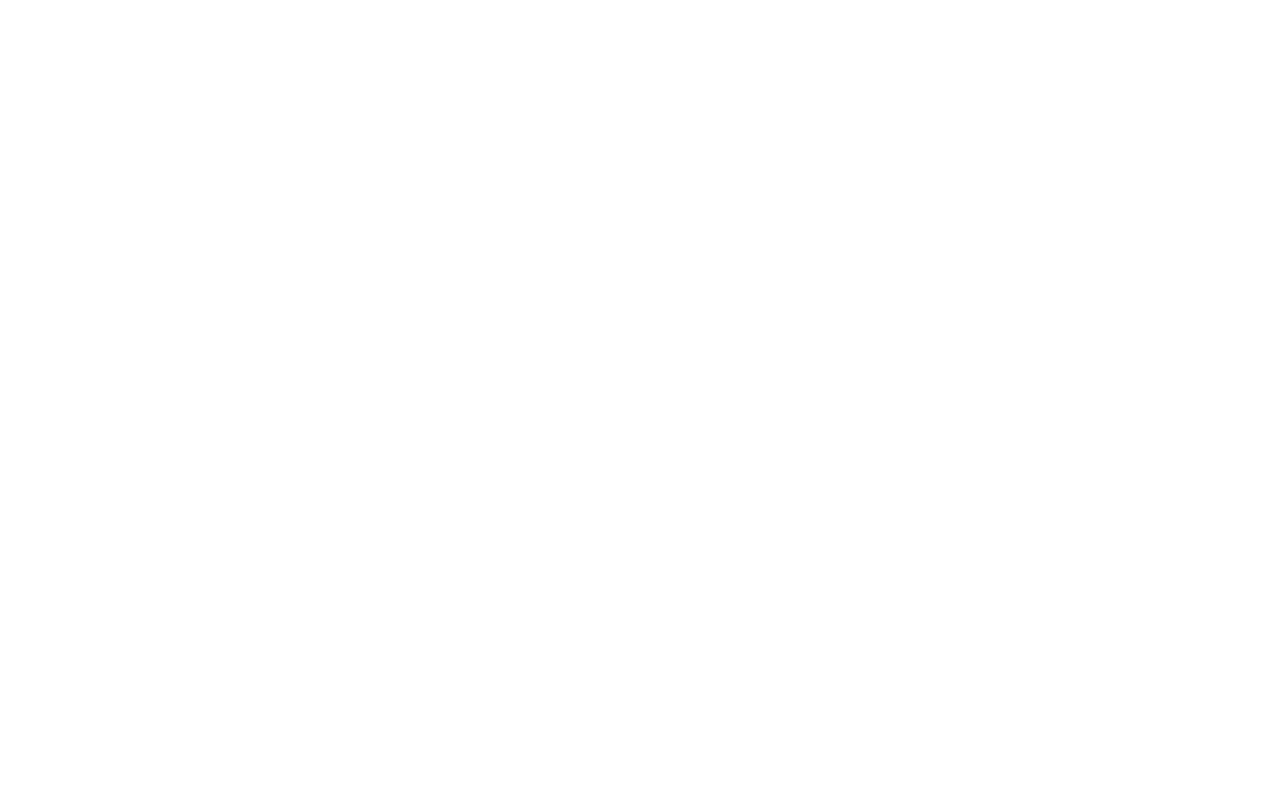
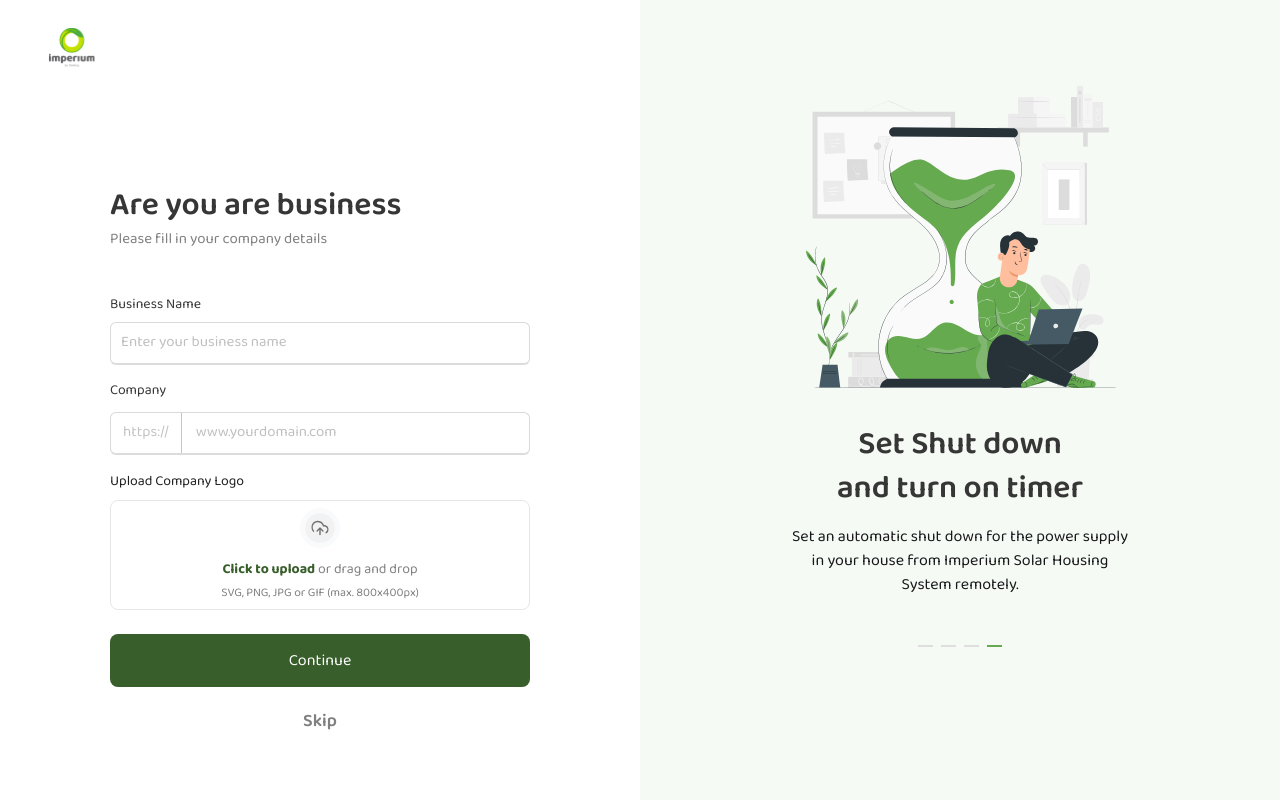
Before and after one commit to WYRE-ENERGIES/imperium-frontend, a React (Create React App) app: page /business in a window 1280 px wide. Before the commit this address had no page. Shown: the top 800 px of the page. Built offline with nearby package versions, Linux system fonts and the light colour scheme.

Commit message:
Business page Layout

```diff
--- a/src/App.js
+++ b/src/App.js
@@ -4,6 +4,7 @@
 import { Route, BrowserRouter as Router, Routes } from 'react-router-dom'
 
 import Battery from './pages/Customer/Battery/Battery'
+import Business from './pages/Customer/Auth/Business/Business'
 import Detail from './pages/Customer/Auth/Detail/Detail'
 import EnergyAnalytic from './pages/Customer/EnergyAnalytic/EnergyAnalytic'
 import ForgotPasswordPage from './pages/Customer/Auth/ForgotPassword/ForgotPassword'
@@ -25,6 +26,7 @@
             <Route path="signup" element={<SignUp />} />
             <Route path="verification" element={<Verification />} />
             <Route path="details" element={<Detail />} />
+            <Route path="business" element={<Business />} />
             <Route path="forgot-password" element={<ForgotPasswordPage />} />
             <Route path="overview">
               <Route index element={<Overview />} />
--- a/src/components/Auth/Forms/Business/BusinessForm.jsx
+++ b/src/components/Auth/Forms/Business/BusinessForm.jsx
@@ -1,14 +1,54 @@
-// import { InboxOutlined } from '@ant-design/icons'
-import { Button, Form, Input, Upload } from 'antd'
+import { Link } from 'react-router-dom'
+import { message, Form, Input, Upload } from 'antd'
 
-import uploadImg from '../../assets/images/Auth/Featured icon.svg'
+import uploadImg from '../../../../assets/Auth/Featured icon.svg'
 import { useNavigate } from 'react-router-dom'
+import FormHeader from '../Widgets/FormHeader'
+import FormButton from '../Widgets/FormButton'
+import classes from './BusinessForm.module.scss'
+import { useState } from 'react'
+import FormFileUpload from '../Widgets/FormFileUpload'
 
 const BusinessForm = () => {
   const nextPage = useNavigate()
+  const [fileUpload, setFileUpload] = useState(false)
+  const [fileUploadingProgress, setfileUploadingProgress] = useState(0)
+  const [fileName, setfileName] = useState('')
+  const [fileSize, setfileSize] = useState(0)
+  const { Dragger } = Upload
+  const fileUploadProps = {
+    name: 'file',
+    multiple: false,
+    progress: { showInfo: false },
+    showUploadList: false,
+    maxCount: 1,
+    action: 'https://www.mocky.io/v2/5cc8019d300000980a055e76',
+    onChange(info) {
+      const { status } = info.file
+      if (status == 'uploading') {
+        setFileUpload(true)
+        setfileName(info.file.name)
+        setfileSize(info.file.size)
+        setfileUploadingProgress(info.file.percent)
+      }
+      if (status === 'done') {
+        setFileUpload(true)
+        message.success(`${info.file.name}
+                               file uploaded successfully`)
+      } else if (status === 'error') {
+        setFileUpload(true)
+        message.error(`${info.file.name}
+                             file upload failed.`)
+      }
+    },
+    onDrop(e) {
+      console.log('Dropped files', e.dataTransfer.files)
+    },
+  }
+
   const handleOnCreateAccountBtn = () => {
     console.log(nextPage)
-    nextPage('/verification')
+    nextPage('/')
   }
   const onFinish = (values) => {
     console.log('Success:', values)
@@ -26,8 +66,13 @@
   }
 
   return (
-    <div className="BusinessForm">
-      <div className="">
+    <div className={classes.BusinessForm}>
+      <FormHeader
+        header={' Are you are business'}
+        tagline={'Please fill in your company details'}
+      />
+
+      <div className={classes.BusinessForm__form}>
         <Form
           name="basic"
           labelCol={{
@@ -50,10 +95,22 @@
             name="firstname"
             required
           >
-            <Input placeholder="Enter your business name" />
+            <Input
+              style={{ marginBottom: '-30px' }}
+              placeholder="Enter your business name"
+            />
           </Form.Item>
           <Form.Item
-            label={<p style={{ marginBottom: '-30px' }}>Company</p>}
+            label={
+              <p
+                style={{
+                  marginTop: '-10px',
+                  marginBottom: '-3px',
+                }}
+              >
+                Company
+              </p>
+            }
             name="lastname"
             required
           >
@@ -63,49 +120,84 @@
                   style={{
                     color: '#c4c4c4',
                     borderRight: '1px solid #C4C4C4',
-                    paddingRight: '20px',
+                    padding: '8px 12px',
+                    marginRight: '10px',
                   }}
                 >
                   {'https://'}
                 </span>
               }
-              placeholder="Enter your last name"
+              placeholder="www.yourdomain.com"
+              style={{
+                padding: '0',
+                paddingRight: '10px',
+              }}
             />
           </Form.Item>
-          <Form.Item label="Upload Compnay Logo">
+          <Form.Item
+            required
+            label="Upload Company Logo"
+            style={{ marginTop: '-10px' }}
+            className={classes.BusinessForm__FileUpload}
+          >
             <Form.Item
               name="dragger"
               valuePropName="fileList"
               getValueFromEvent={normFile}
               noStyle
             >
-              <Upload.Dragger name="files" action="/upload.do">
-                <p className="ant-upload-drag-icon">
-                  <img src={uploadImg} alt="" srcSet="" />
+              <Dragger
+                {...fileUploadProps}
+                name="files"
+                action=""
+                style={{ border: '1px solid #E6E6E6', background: 'white' }}
+              >
+                <div>
+                  {fileUpload ? (
+                    <FormFileUpload
+                      fileName={fileName}
+                      fileSize={Math.round(fileSize / 1000)}
+                      fileUploadingProgress={Math.round(fileUploadingProgress)}
+                    />
+                  ) : (
+                    <div className={classes.BusinessForm__Text}>
+                      {' '}
+                      <p style={{ marginTop: '-9px', marginBottom: '2px' }}>
+                        <img
+                          src={uploadImg}
+                          alt=""
+                          srcSet=""
+                          style={{ width: '40px' }}
+                        />
                       </p>
                       <p
-                  className="ant-upload-text"
-                  style={{ color: '#808080', fontSize: '14px' }}
+                        style={{
+                          color: '#808080',
+                          fontSize: '14px',
+                          margin: '10px 0 5px 0',
+                        }}
                       >
-                  <strong style={{ color: '#385E2B' }}>Click to upload</strong>{' '}
+                        <strong style={{ color: '#385E2B' }}>
+                          Click to upload
+                        </strong>{' '}
                         or drag and drop
                       </p>
-                <p
-                  className="ant-upload-hint"
-                  style={{ color: '#808080', fontSize: '12px' }}
-                >
+                      <p style={{ color: '#808080', fontSize: '12px' }}>
                         SVG, PNG, JPG or GIF (max. 800x400px)
                       </p>
-              </Upload.Dragger>
+                    </div>
+                  )}
+                </div>
+              </Dragger>
             </Form.Item>
           </Form.Item>
-
           <Form.Item>
-            <Button type="transparent" htmlType="submit">
-              Continue
-            </Button>
+            <FormButton type={'submit'} action={'Continue'} />
           </Form.Item>
         </Form>
+      </div>
+      <div className={classes.BusinessForm__Skip}>
+        <Link>Skip</Link>
       </div>
     </div>
   )
--- /dev/null
+++ b/src/components/Auth/Forms/Business/BusinessForm.module.scss
@@ -0,0 +1,34 @@
+@import '../variables.module';
+.BusinessForm {
+  margin-top: 23.5%;
+  width: 420px;
+
+  &__form {
+    margin-top: 30px;
+    p {
+      color: #363636;
+      font-size: 14px;
+      margin-bottom: -10px;
+      margin-top: -1px;
+    }
+  }
+  &__Skip {
+    font-size: 18px;
+    text-align: center;
+    a {
+      color: #808080;
+      font-weight: 600;
+    }
+  }
+
+  &__FileUpload {
+    span:hover {
+      border: 1px solid #99c78a;
+      background: #f9fcf8;
+      border-radius: 8px;
+      p {
+        color: $dark-green !important;
+      }
+    }
+  }
+}
--- /dev/null
+++ b/src/components/Auth/Forms/Widgets/FormFileUpload.jsx
@@ -0,0 +1,42 @@
+import { Row, Progress, Col, Typography } from 'antd'
+import React from 'react'
+import { FaTrashAlt } from 'react-icons/fa'
+import fileUploadIcon from '../../../../assets/Auth/fileUpload.svg'
+import classes from './Widget.module.scss'
+
+const FormFileUpload = ({ fileName, fileSize, fileUploadingProgress }) => {
+  const { Text } = Typography
+  return (
+    <div className={classes.FormFileUpload}>
+      <div className={classes.FormFileUpload__fileUploadStatus}>
+        <div>
+          <div className={classes.FormFileUpload__fileUploadIcon}>
+            <img src={fileUploadIcon} alt="" srcSet="" />
+          </div>
+        </div>
+        <div className={classes.FormFileUpload__Info}>
+          <div className={classes.FormFileUpload__Text}>
+            <Text
+              ellipsis={{ rows: 1 }}
+              className={classes.FormFileUpload__FileName}
+            >
+              {fileName}
+            </Text>
+            <p className={classes.FormFileUpload__FileSize}>{fileSize} kb</p>
+            <div className={classes.FormFileUpload__FileUploadProgress}>
+              <Progress percent={fileUploadingProgress} strokeColor="#385E2B" />
+            </div>
+          </div>
+        </div>
+      </div>
+      <div className={classes.FormFileUpload__fileUploadDeleteIcon}>
+        <div>
+          {' '}
+          <FaTrashAlt color="#808080" />
+        </div>
+      </div>
+    </div>
+  )
+}
+
+export default FormFileUpload
--- a/src/components/Auth/Forms/global.module.scss
+++ b/src/components/Auth/Forms/global.module.scss
@@ -2,3 +2,6 @@
 @import '../../../components/Auth/Forms/AuthForm/AuthForm.modules.scss';
 @import '../../../components/Auth/Forms/AuthForm/SignUp/SignUpForm.module.scss';
 @import '../../../components/Auth/Forms/Verification/VerificationForm.module.scss';
+@import '../../../components//Auth/Forms/Business/BusinessForm.module.scss';
+@import '../../../components/Auth/Forms/Details/DetailsForm.module.scss';
+@import '../../../components/Auth/Forms/Widgets/Widget.module.scss';
--- a/src/components/Auth/Layout/LeftLayout/LeftLayout.module.scss
+++ b/src/components/Auth/Layout/LeftLayout/LeftLayout.module.scss
@@ -1,11 +1,11 @@
-.Layout{
-    background: white;
-    height: 960px;
-    padding: 28px 48px;
+.Layout {
+  background: white;
+  height: 960px;
+  padding: 28px 48px;
 
-    &__image{
-        img{
-            height: 40px;
-        }
+  &__image {
+    img {
+      height: 40px;
     }
+  }
 }
--- /dev/null
+++ b/src/pages/Customer/Auth/Business/Business.jsx
@@ -0,0 +1,39 @@
+import { Row } from 'antd'
+import React from 'react'
+import FormDescription from '../../../../components/Auth/Forms/Widgets/FormDescription'
+
+import LeftLayout from '../../../../components/Auth/Layout/LeftLayout/LeftLayout'
+import RightLayout from '../../../../components/Auth/Layout/RightLayout/RightLayout'
+import classes from './Business.module.scss'
+import imageDesc from '../../../../../src/assets/Auth/Work time-pana 1.svg'
+import BusinessForm from '../../../../components/Auth/Forms/Business/BusinessForm'
+import PageIndicator from '../../../../components/Auth/Forms/Widgets/FormPageIndicator'
+
+const Business = () => {
+  const formDescription = {
+    image: imageDesc,
+    header: 'Set Shut down and turn on timer',
+    tagline:
+      'Set an automatic shut down for the power supply in your house from Imperium Solar Housing System remotely.',
+    ImgHeight: '3px',
+  }
+  return (
+    <div>
+      <Row>
+        <LeftLayout>
+          <BusinessForm />
+        </LeftLayout>
+        <RightLayout>
+          <div className={classes.Business}>
+            <FormDescription content={formDescription} />
+          </div>
+          <div className={classes.Business__Indicator}>
+            <PageIndicator pageNum={3} />
+          </div>
+        </RightLayout>
+      </Row>
+    </div>
+  )
+}
+
+export default Business
--- /dev/null
+++ b/src/pages/Customer/Auth/Business/Business.module.scss
@@ -0,0 +1,23 @@
+.Business {
+  width: 400px;
+  img {
+    width: 365px;
+    margin-top: -15%;
+  }
+
+  h1 {
+    margin-top: -30px;
+    padding: 0 70px;
+    line-height: 44px;
+  }
+
+  p {
+    padding: 0 25px;
+    line-height: 24px;
+    margin-top: -2px;
+  }
+
+  &__Indicator {
+    margin-top: -2.5rem;
+  }
+}
```
Also changed, not shown: src/components/Auth/Forms/Widgets/Widget.module.scss (+31 -0 lines), src/assets/Auth/fileUpload.svg (added), src/components/Auth/Forms/AuthForm/AuthForm.modules.scss (line endings or trailing spaces), src/components/Auth/Layout/RightLayout/RightLayout.module.scss (line endings or trailing spaces). Lines whose indentation alone changed are shown as unchanged.
